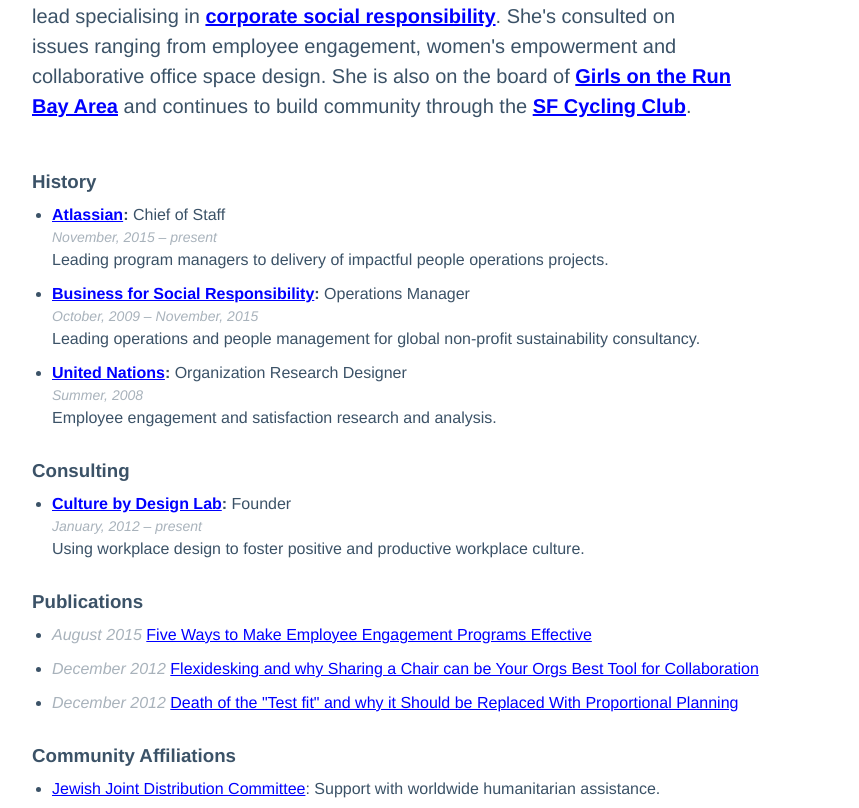
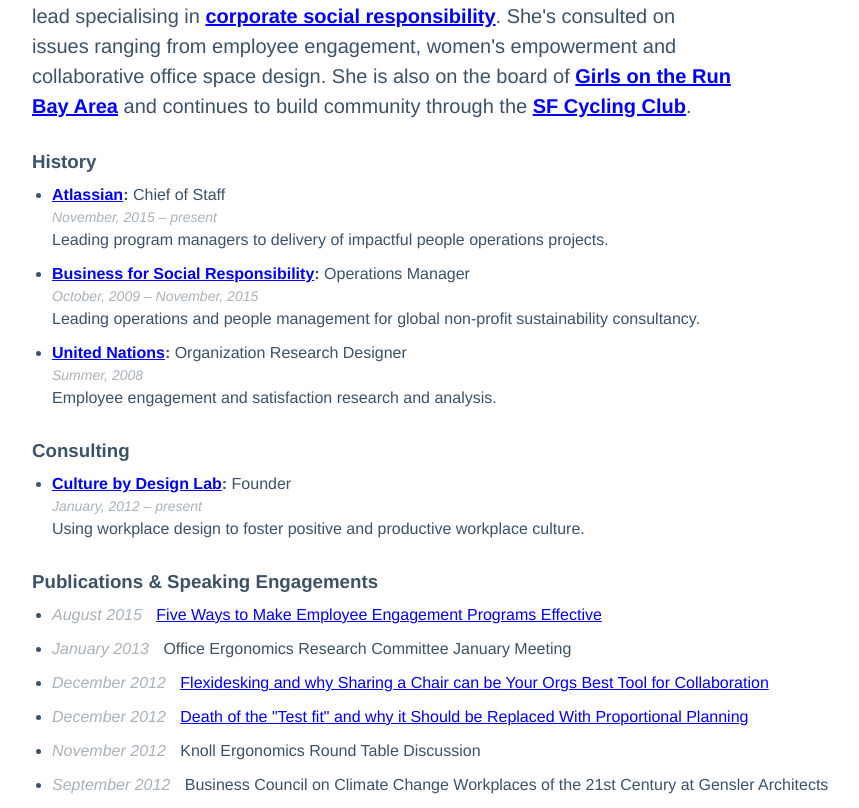
Before and after one commit to timothyhoward/placeholder.timhoward.id.au, a plain HTML site: page index.html in a window 1280 px wide. Shown: the part 107-915 px from the top of the page, without its empty margins (16-875 px from the left). Drawn offline with Linux system fonts and the light colour scheme.

Commit message:
Added speaking engagements and LinkedIn link

```diff
--- a/index.html
+++ b/index.html
@@ -47,12 +47,16 @@
 		</li>
 	</ul>
 
-	<h3>Publications</h3>
+	<h3>Publications &amp; Speaking Engagements</h3>
 
 	<ul class="publications">
 		<li>
 			<span class="date">August 2015</span>
 			<a href="http://www.bsr.org/en/our-insights/blog-view/five-elements-for-impactful-employee-engagement-programs">Five Ways to Make Employee Engagement Programs Effective</a>
+		</li>
+		<li>
+			<span class="date">January 2013</span>
+			Office Ergonomics Research Committee January Meeting
 		</li>
 		<li>
 			<span class="date">December 2012</span>
@@ -62,6 +66,15 @@
 			<span class="date">December 2012</span>
 			<a href="https://cbdlab.squarespace.com/blog/2012/12/24/test">Death of the "Test fit" and why it Should be Replaced With Proportional Planning</a>
 		</li>
+		<li>
+			<span class="date">November 2012</span>
+			Knoll Ergonomics Round Table Discussion
+		</li>
+		<li>
+			<span class="date">September 2012</span>
+			Business Council on Climate Change Workplaces of the 21st Century at Gensler Architects
+		</li>
+
 	</ul>
 
 
@@ -79,6 +92,7 @@
 	<ul class="contact">
 		<li><span>Email</span>: <a href="mailto:jlhyman1@gmail.com">jlhyman1@gmail.com</a></li>
 		<li><span>Phone</span>: +1 714 403 1885</li>
+		<li><span><a href="https://www.linkedin.com/in/jessica-hyman-74baa919">LinkedIn</a></span>
 	</ul>
 
 </body>
--- a/style.css
+++ b/style.css
@@ -5,7 +5,7 @@
 }
 
 h1 {
-	margin: 0 0 50px 0;
+	margin: 0 0 30px 0;
 	font-size: 20px;
 	font-weight: normal;
 	max-width: 700px;
@@ -39,6 +39,7 @@
 span.date {
 	color: rgba(38, 63, 86, 0.4);
 	font-style: italic;
+	margin-right: 10px;
 }
 
 li {
```
